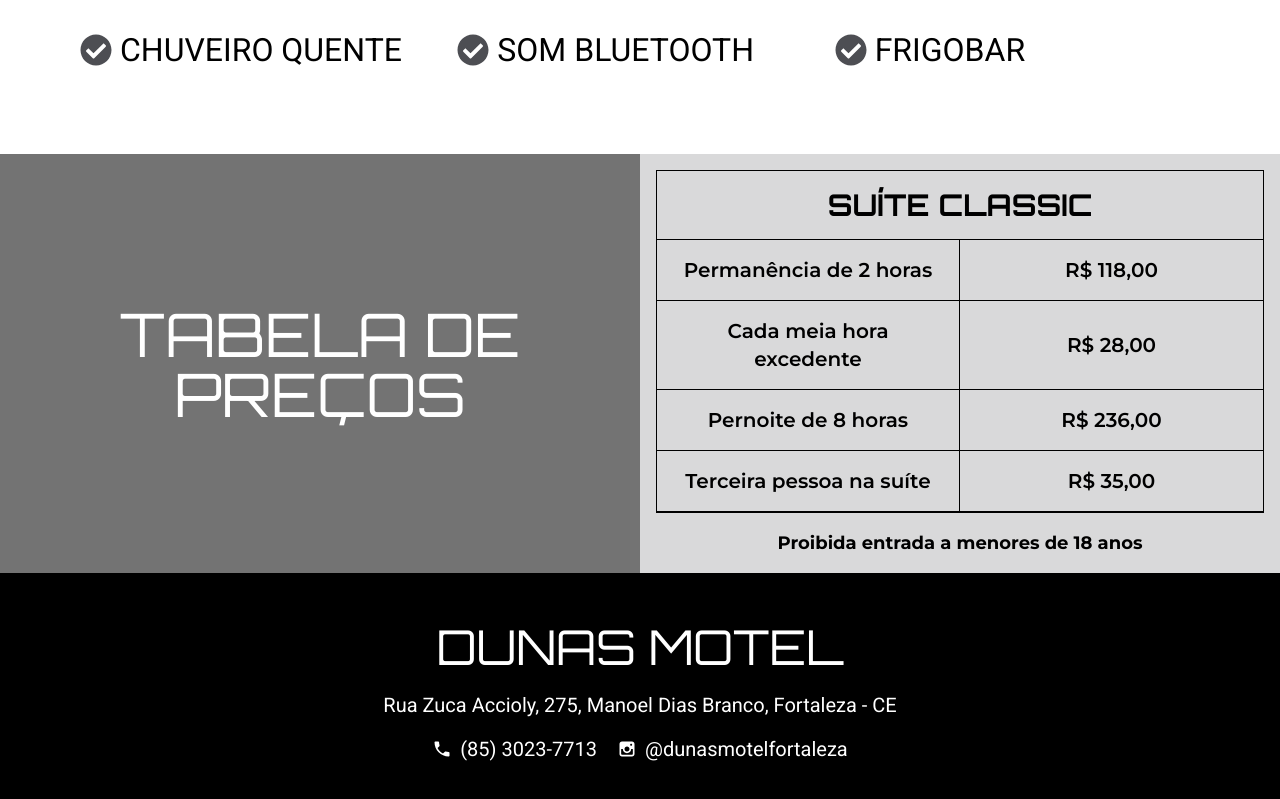
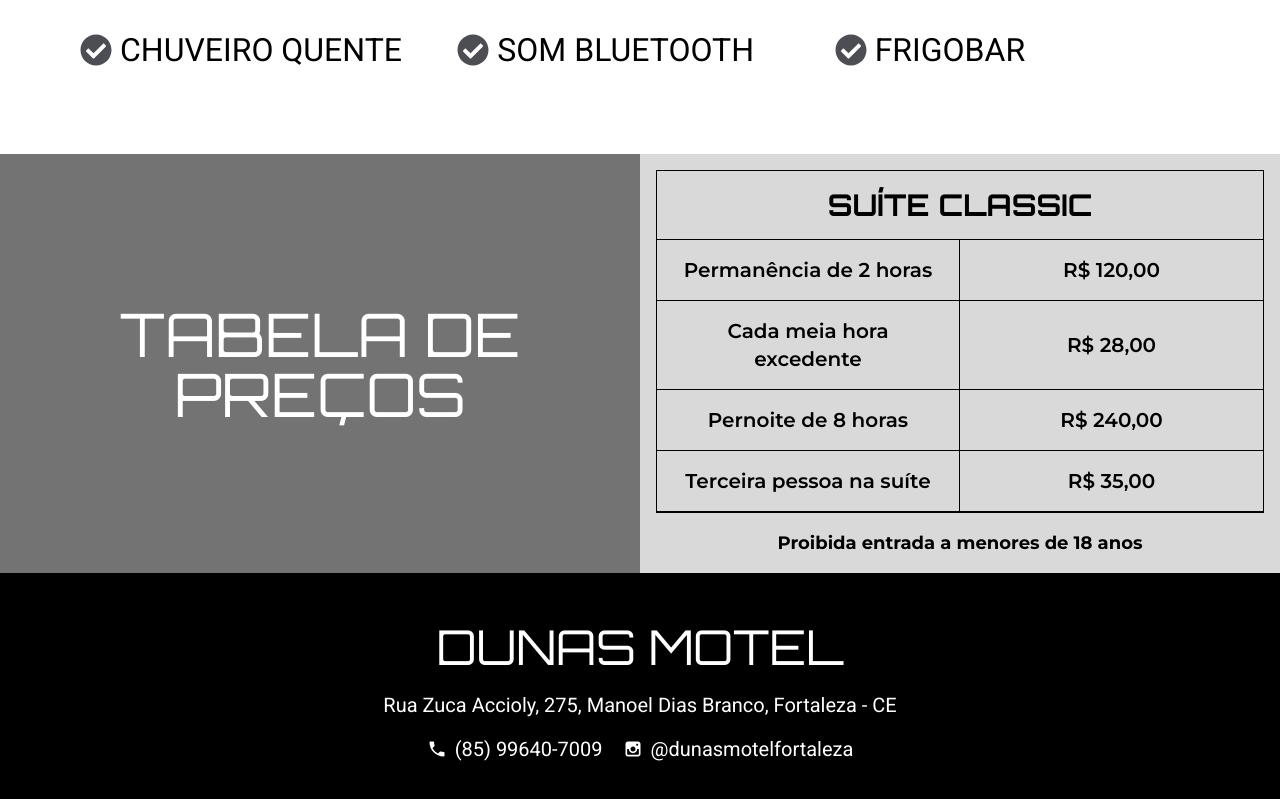
Before and after one commit to vitoremanuel-dev/dunas, a React (Vite) app: page /suite-classic in a window 1280 px wide. Shown: the part 1454-2253 px from the top of the page. Built offline with nearby package versions, Linux system fonts and the light colour scheme.

Commit message:
Update contact information and adjust pricing for suites

```diff
--- a/src/components/Footer.jsx
+++ b/src/components/Footer.jsx
@@ -19,7 +19,7 @@
           <div className="flex items-center mb-2 sm:mb-0">
             <MdPhone className="text-lg sm:text-xl 2xl:text-2xl" />
             <span className="ml-2 text-[0.8rem] sm:text-base lg:text-xl 2xl:text-2xl">
-              (85) 3023-7713
+            (85) 99640-7009
             </span>
           </div>
           <div
--- a/src/pages/contact.jsx
+++ b/src/pages/contact.jsx
@@ -32,7 +32,7 @@
           </p>
           <div className="flex items-center mb-2 sm:mb-0 font-roboto">
             <MdPhone />
-            <span className="ml-2">(85) 3023-7713</span>
+            <span className="ml-2">(85) 99640-7009</span>
           </div>
           <div
             onClick={() =>
--- a/src/pages/suite_classic.jsx
+++ b/src/pages/suite_classic.jsx
@@ -27,9 +27,9 @@
   ];
 
   const prices = [
-    { description: "Permanência de 2 horas", value: "118,00" },
+    { description: "Permanência de 2 horas", value: "120,00" },
     { description: "Cada meia hora excedente", value: "28,00" },
-    { description: "Pernoite de 8 horas", value: "236,00" },
+    { description: "Pernoite de 8 horas", value: "240,00" },
     { description: "Terceira pessoa na suíte", value: "35,00" },
   ];
 
--- a/src/pages/suite_dunas.jsx
+++ b/src/pages/suite_dunas.jsx
@@ -26,9 +26,9 @@
   ];
 
   const prices = [
-    { description: "Permanência de 2 horas", value: "88,00" },
+    { description: "Permanência de 2 horas", value: "90,00" },
     { description: "Cada meia hora excedente", value: "22,00" },
-    { description: "Pernoite de 8 horas", value: "176,00" },
+    { description: "Pernoite de 8 horas", value: "180,00" },
     { description: "Terceira pessoa na suíte", value: "35,00" },
   ];
 
--- a/src/pages/suite_estarvip.jsx
+++ b/src/pages/suite_estarvip.jsx
@@ -26,9 +26,9 @@
   ];
 
   const prices = [
-    { description: "Permanência de 2 horas", value: "138,00" },
+    { description: "Permanência de 2 horas", value: "140,00" },
     { description: "Cada meia hora excedente", value: "34,00" },
-    { description: "Pernoite de 8 horas", value: "276,00" },
+    { description: "Pernoite de 8 horas", value: "280,00" },
     { description: "Terceira pessoa na suíte", value: "35,00" },
   ];
 
```
